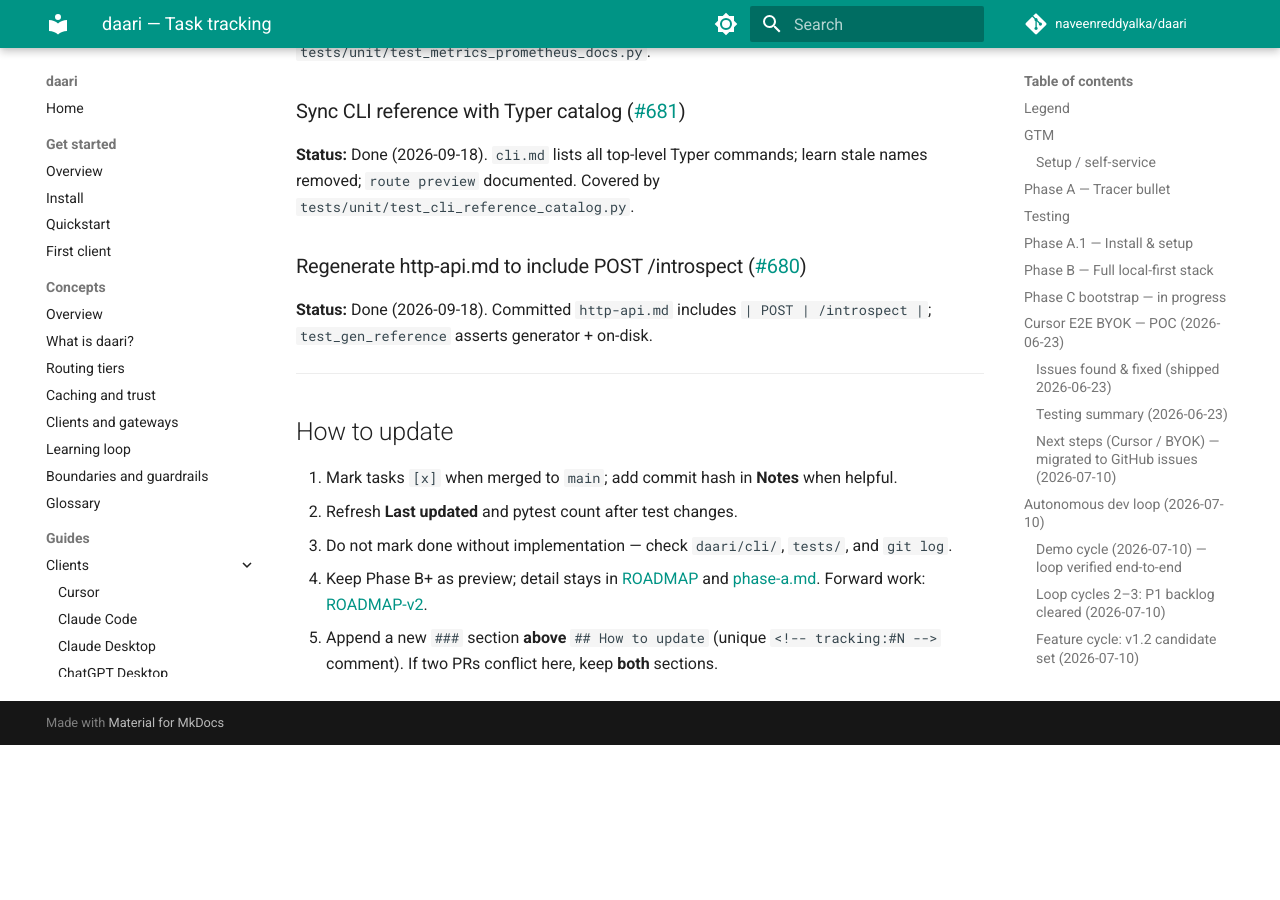
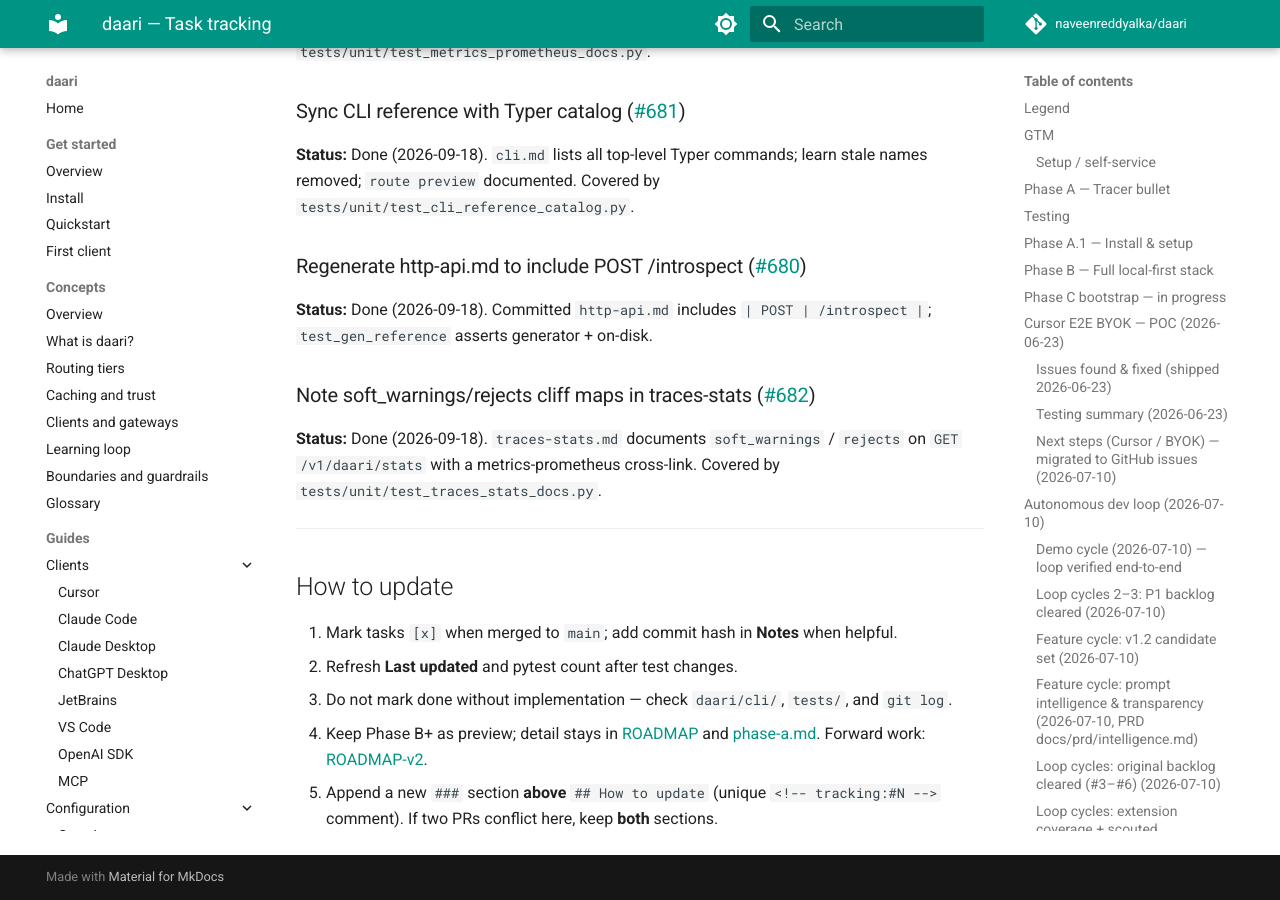
Before and after one commit to naveenreddyalka/daari, an MkDocs documentation site: the page built from docs/TRACKING.md, in a window 1280 px wide and 900 px high, scrolled down 76576 px. Built offline with MkDocs 1.6.1 and Material for MkDocs 9.7.7, drawn with Linux system fonts in a browser that asks for light colours; comment, search, counter and statistics services are not loaded; before the commit the page ends 77321 px from its top, so only the background shows below that.

Commit message:
docs(observability): note soft_warnings/rejects in traces-stats (#687)
Document cliff maps on GET /v1/daari/stats with a metrics-prometheus
cross-link. Closes #682.

Co-authored-by: Cursor <cursoragent@cursor.com>

```diff
--- a/docs/TRACKING.md
+++ b/docs/TRACKING.md
@@ -3151,6 +3151,13 @@ learn stale names removed; `route preview` documented. Covered by
 **Status:** Done (2026-09-18). Committed `http-api.md` includes
 `| POST | /introspect |`; `test_gen_reference` asserts generator + on-disk.
 
+### Note soft_warnings/rejects cliff maps in traces-stats ([#682](https://github.com/naveenreddyalka/daari/issues/682))
+
+<!-- tracking:#682 -->
+**Status:** Done (2026-09-18). `traces-stats.md` documents `soft_warnings` /
+`rejects` on `GET /v1/daari/stats` with a metrics-prometheus cross-link.
+Covered by `tests/unit/test_traces_stats_docs.py`.
+
 ---
 
 ## How to update
```
Also changed, not shown: docs/developer/guides/observability/traces-stats.md (+3 -0 lines), 1 other file.
